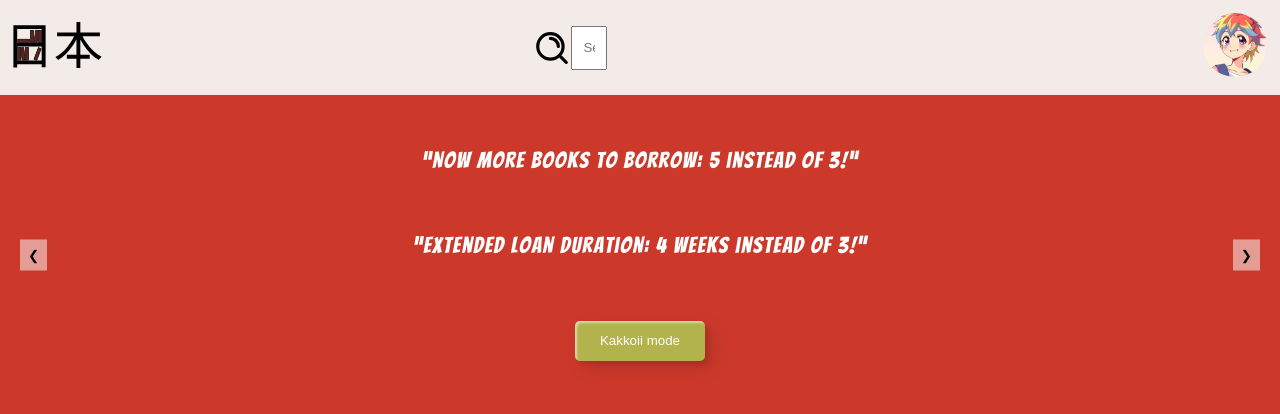
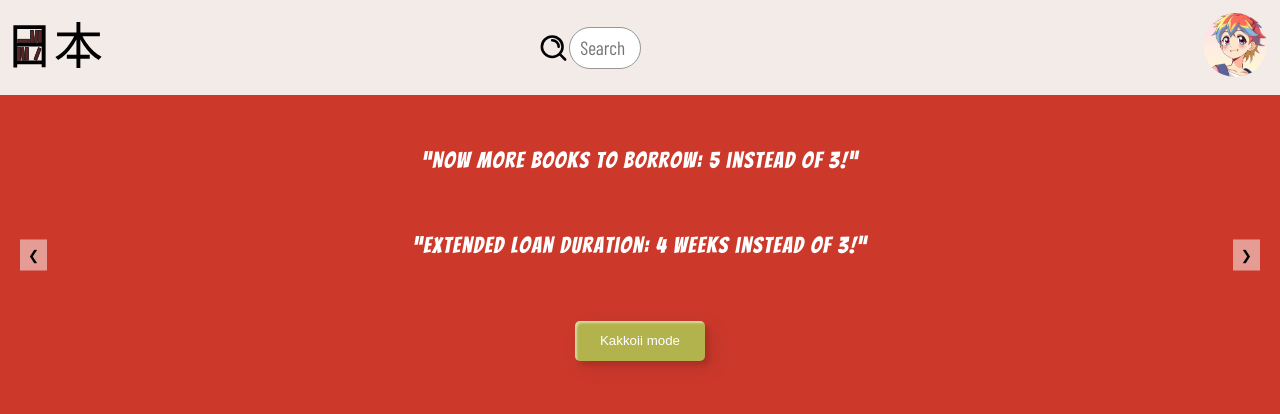
Before and after one commit to Jackmaa/nihon-ECF-3, a PHP site: page / in a window 1280 px wide. Shown: the top 414 px of the page. Run offline with PHP 8.4, Linux system fonts and the light colour scheme; data that the repository does not hold is empty; some libraries are stand-ins or nearby versions; some web fonts are replaced.

Commit message:
:zap:Update input styles and image widths :zap:

```diff
--- a/public/asset/css/styles.css
+++ b/public/asset/css/styles.css
@@ -639,7 +639,7 @@ footer > p {
     flex-direction: row;
   }
   .menu-desktop figure:nth-of-type(2) img {
-    width: 3vw;
+    width: 2.4vw;
   }
   .menu-desktop figure:nth-of-type(3) a img {
     width: 5vw;
@@ -689,13 +689,26 @@ footer > p {
   }
   .menu-desktop input {
     color: #333;
-    width: 5%;
+    width: 22%;
     height: 5vh;
     padding: 0 10px;
+    font-size: 1.2rem;
+    border: 1px solid #979797;
+    font-family: var(--ff-barlow);
+    border-radius: 50px;
+    transition: all ease 0.8s;
   }
   .menu-desktop input:focus {
-    border-color: blue;
+    border: 1px solid #cc392b;
+    border-radius: 50px;
     width: 100%;
+    outline: none;
+  }
+  .menu-desktop input:focus::-moz-placeholder {
+    color: transparent;
+  }
+  .menu-desktop input:focus::placeholder {
+    color: transparent;
   }
 }
 @media (min-width: 1440px) {
--- a/public/asset/css/styles.scss
+++ b/public/asset/css/styles.scss
@@ -721,7 +721,7 @@ padding: 0 20px;
     display: flex;
     flex-direction: row;
     img {
-      width: 3vw;
+      width: 2.4vw;
     }
   }
 
@@ -782,12 +782,22 @@ padding: 0 20px;
 
     input {
       color: #333;
-      width: 5%;
+      width: 22%;
       height: 5vh;
       padding: 0 10px;
+      font-size: 1.2rem;
+      border: 1px solid #979797;
+      font-family: var(--ff-barlow);
+      border-radius: 50px;
+      transition: all ease 0.8s;
       &:focus{
-        border-color: blue;
+        border: 1px solid #cc392b;
+        border-radius: 50px;
         width: 100%;
+        outline: none;
+       &::placeholder {
+          color: transparent;
+        }
       }
     }
   }
```
Also changed, not shown: 1 other file.
